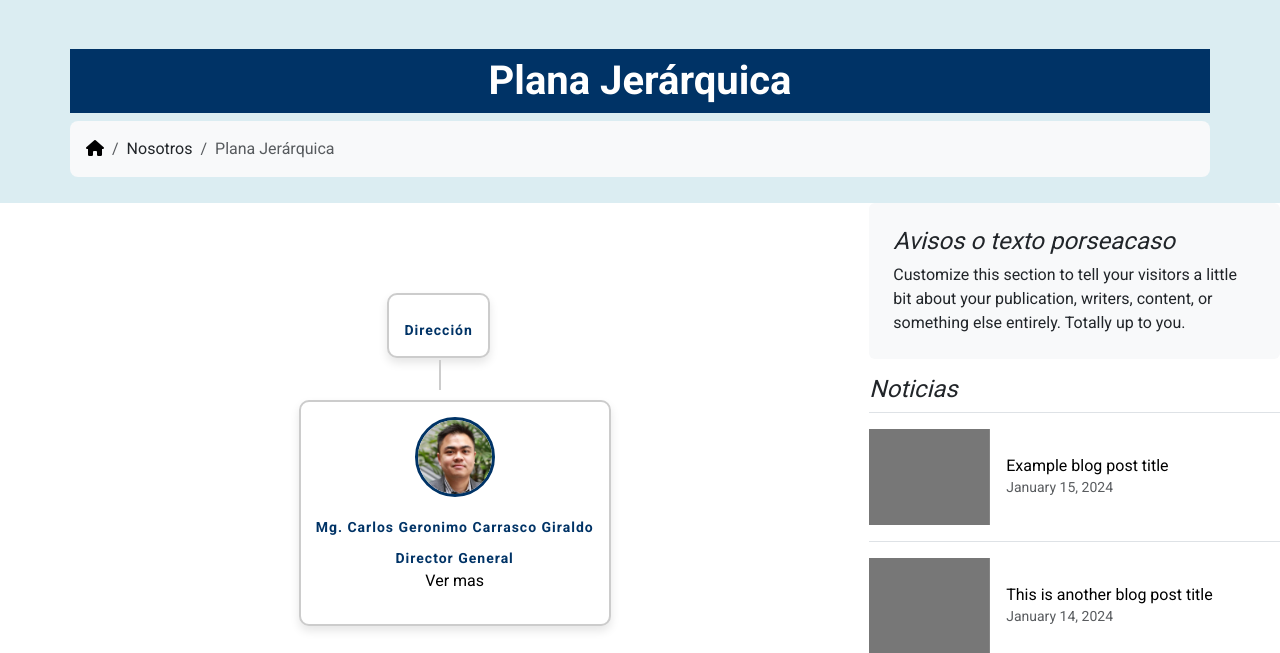
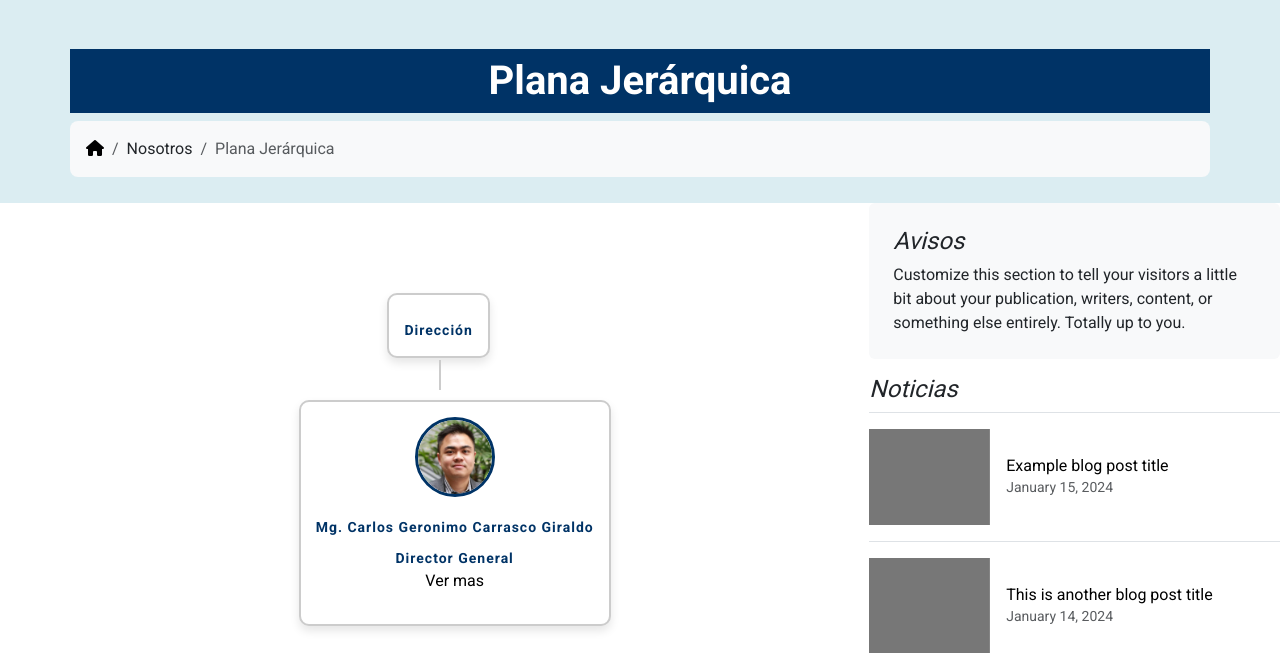
Before and after one commit to jonasmejia/licenciamiento-iegb, a PHP site: page /plana-jerarquica.php in a window 1280 px wide. Shown: the part 195-848 px from the top of the page. Run offline with PHP 8.4, Linux system fonts and the light colour scheme; some libraries are stand-ins or nearby versions.

Commit message:
Update plana-jerarquica.php

```diff
--- a/plana-jerarquica.php
+++ b/plana-jerarquica.php
@@ -417,7 +417,7 @@
             <div class="col-md-4">
                 <div class="position-sticky" style="top: 2rem;">
                     <div class="p-4 mb-3 bg-body-tertiary rounded">
-                        <h4 class="fst-italic">Avisos o texto porseacaso</h4>
+                        <h4 class="fst-italic">Avisos</h4>
                         <p class="mb-0">Customize this section to tell your visitors a little bit about your publication, writers,
                             content, or something else entirely. Totally up to you.</p>
                     </div>
```
